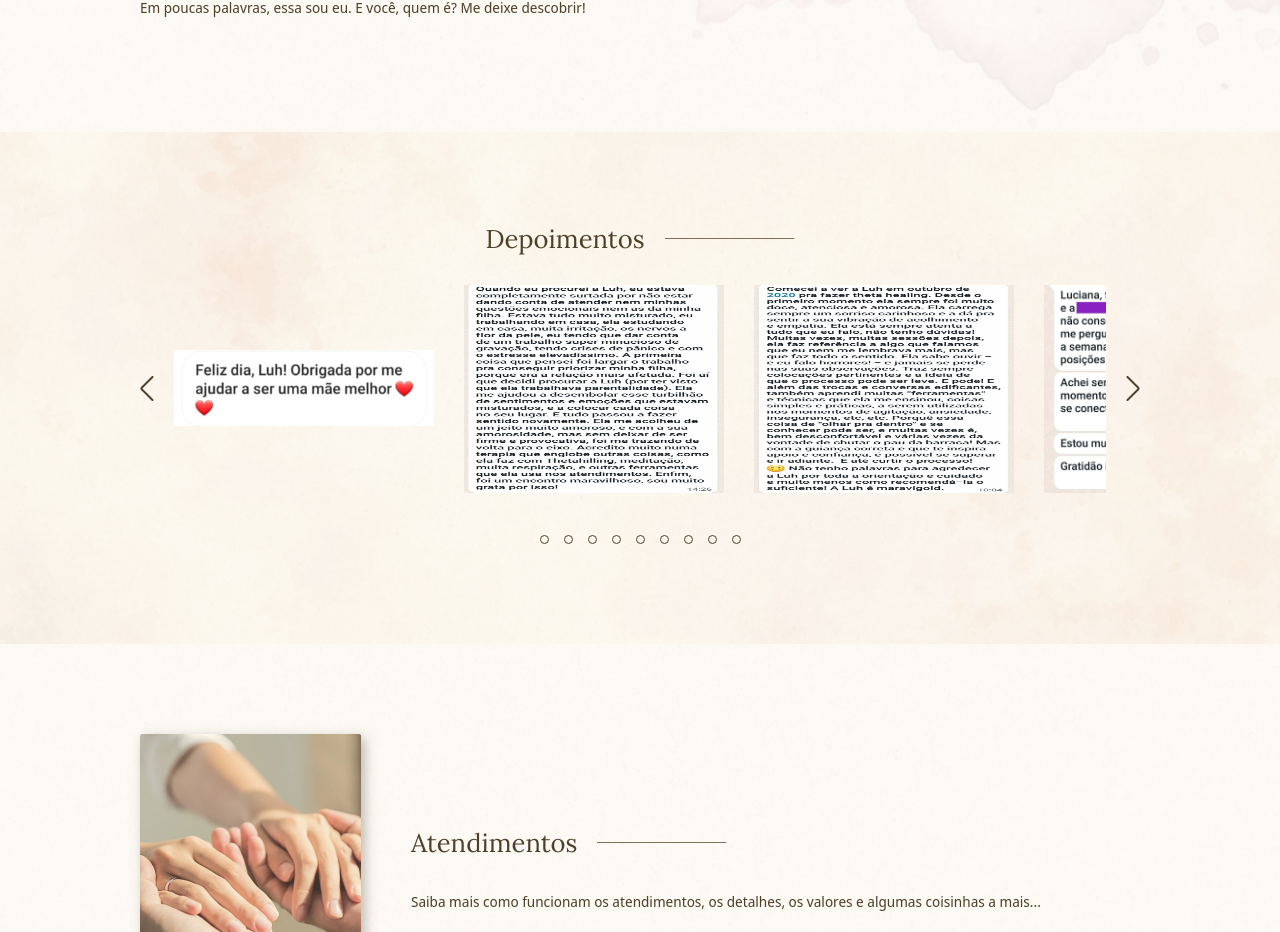
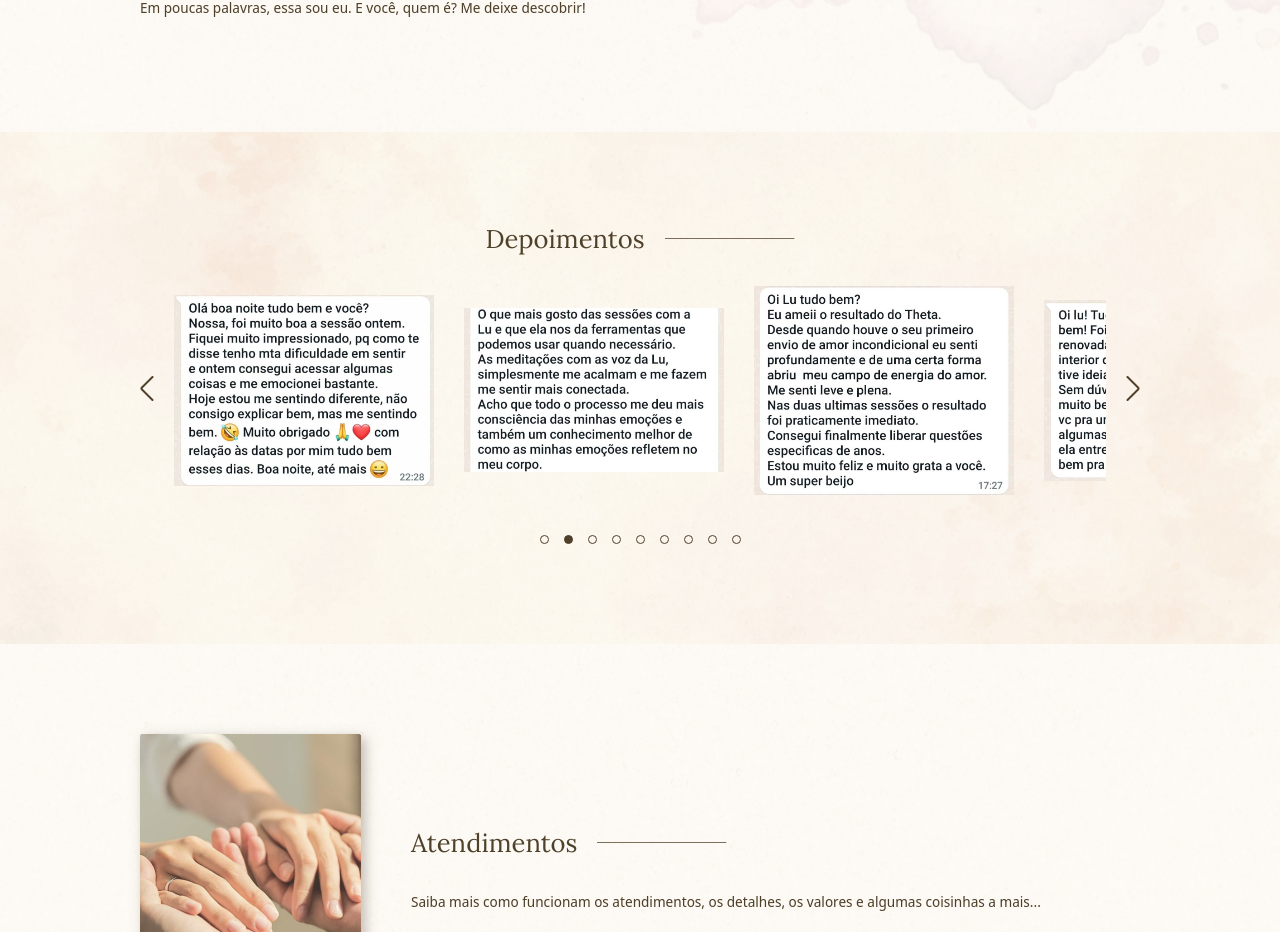
Before and after one commit to victormerseguel/luciana-castellano-next, a Next.js app: page / in a window 1280 px wide. Shown: the part 3735-4667 px from the top of the page. Built offline with nearby package versions, Linux system fonts and the light colour scheme.

Commit message:
carousel logical finished

```diff
--- /dev/null
+++ b/src/components/Carousel.js
@@ -0,0 +1,64 @@
+"use client";
+import { useState, useEffect } from "react";
+
+export const testimonials_img = [
+  "/assets/depoimento_atendimento_01.jpg",
+  "/assets/depoimento_atendimento_02.jpg",
+  "/assets/depoimento_atendimento_03.jpg",
+  "/assets/depoimento_atendimento_04.jpg",
+  "/assets/depoimento_atendimento_05.jpg",
+  "/assets/depoimento_atendimento_06.jpg",
+  "/assets/depoimento_atendimento_07.jpg",
+  "/assets/depoimento_criancas_01.jpg",
+  "/assets/depoimento_criancas_02.jpg",
+];
+
+const Carousel = () => {
+  const [count, setCount] = useState(0);
+  const lenght = testimonials_img.length;
+  const position = 290;
+  let testimonials;
+  let balls;
+  const intervalTime = 3500;
+
+  if (typeof window !== "undefined") {
+    balls = document.querySelectorAll(".ball");
+    testimonials = document.querySelectorAll(".images_caroussel");
+  }
+
+  useEffect(() => {
+    const interval = setInterval(() => {
+      testimonials.forEach((img, idx) => {
+        img.style.transform = `translateX(${-position * (count + 1)}px)`;
+
+        if (
+          +img.style.transform.replace("translateX(", "").replace("px)", "") <
+          -position * (idx + 1)
+        ) {
+          img.style.transform = `translateX(${
+            -position * (count + 1) + testimonials_img.length * 290
+          }px)`;
+        }
+        if (
+          +img.style.transform.replace("translateX(", "").replace("px)", "") <
+          -position * idx
+        ) {
+          img.style.opacity = "0";
+          setTimeout(() => {
+            img.style.opacity = "1";
+          }, intervalTime * 2);
+        }
+      });
+
+      count === lenght - 1
+        ? setCount(0)
+        : setCount((prevCount) => prevCount + 1);
+    }, intervalTime);
+
+    return () => clearInterval(interval);
+  }, [count]);
+
+  return count;
+};
+
+export default Carousel;
--- a/src/components/Testimonials.js
+++ b/src/components/Testimonials.js
@@ -4,57 +4,10 @@ import Image from "next/image";
 import styles from "./Testimonials.module.css";
 import Title from "./Title";
 import { useEffect, useRef, useState } from "react";
+import Carousel, { testimonials_img } from "./Carousel";
 
 const Testimonials = () => {
   const imgContainerRef = useRef();
-  const testimonialsRef = useRef([]);
-  const testimonials_img = [
-    "/assets/depoimento_atendimento_01.jpg",
-    "/assets/depoimento_atendimento_02.jpg",
-    "/assets/depoimento_atendimento_03.jpg",
-    "/assets/depoimento_atendimento_04.jpg",
-    "/assets/depoimento_atendimento_05.jpg",
-    "/assets/depoimento_atendimento_06.jpg",
-    "/assets/depoimento_atendimento_07.jpg",
-    "/assets/depoimento_criancas_01.jpg",
-    "/assets/depoimento_criancas_02.jpg",
-  ];
-
-  const [activeBall, setActiveBall] = useState([]);
-  const activeControl = [];
-
-  useEffect(() => {
-    testimonials_img.forEach((item) => {
-      activeControl.push(false);
-    });
-    setActiveBall(activeControl);
-  }, []);
-
-  if (typeof window !== "undefined") {
-    const balls = document.querySelectorAll(".ball");
-    const testimonials = document.querySelectorAll(".images_caroussel");
-    const lenght = testimonials_img.length;
-
-    let count = 1;
-    const position = 290;
-
-    setInterval(() => {
-      testimonials.forEach((img, idx) => {
-        img.style.transform = `translateX(${-position * count}px)`;
-
-        if (
-          +img.style.transform.replace("translateX(", "").replace("px)", "") <
-          -position * (idx + 2)
-        ) {
-          img.style.transform = `translateX(${
-            -position * count + testimonials_img.length * 290
-          }px)`;
-        }
-      });
-
-      count > testimonials_img.length - 1 ? (count = 1) : (count = count + 1);
-    }, 1500);
-  }
 
   return (
     <section className={styles.testimonials}>
@@ -88,7 +41,9 @@ const Testimonials = () => {
       <div className={styles.testimonials_display}>
         {testimonials_img.map((item, i) => (
           <div
-            className={`ball ${styles.testimonials_ball}`}
+            className={`ball ${styles.testimonials_ball} ${
+              Carousel() === i ? styles.active_ball : ""
+            }`}
             key={i}
             style={{ transform: "TranslateX('0')" }}
             id={"ball" + i}
--- a/src/components/Testimonials.module.css
+++ b/src/components/Testimonials.module.css
@@ -26,14 +26,6 @@
   transform: rotate(180deg);
 }
 
-.testimonials_ball {
-  width: 9px;
-  height: 9px;
-  border-radius: 50%;
-  border: 1px solid #4f402a;
-  background-color: transparent;
-}
-
 .testimonials_images {
   display: flex;
   gap: 30px;
@@ -47,12 +39,16 @@
 .testimonials_img {
   width: 260px;
   flex-shrink: 0;
-  transition: transform 1s ease;
+  transition: transform 2s ease, opacity 1s ease;
+  cursor: zoom-in;
+  display: flex;
+  justify-content: center;
+  overflow: hidden;
 }
 
 .testimonials_img img {
-  width: 100%;
-  max-height: 210px;
+  max-width: 100%;
+  max-height: 100%;
 }
 
 .testimonials_display {
@@ -61,6 +57,16 @@
   margin-top: 40px;
 }
 
+.testimonials_ball {
+  width: 9px;
+  height: 9px;
+  border-radius: 50%;
+  border: 1px solid #4f402a;
+  background-color: transparent;
+  transition: background-color 1s ease;
+}
+
 .active_ball {
-  background-color: #4f402a;
+  background-color: #4f402a !important;
+  transition: background-color 1s ease;
 }
```
Also changed, not shown: 1 other file (tests, documents, lock files or other folders).
